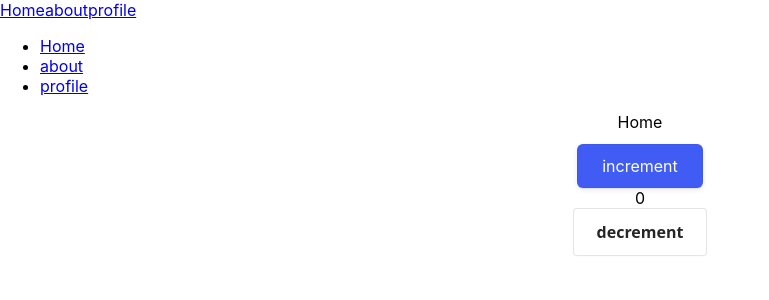
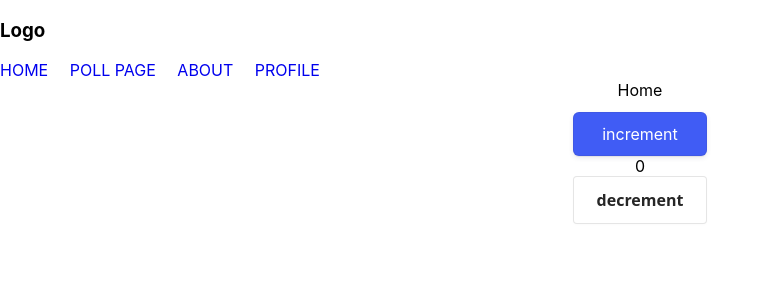
Before and after one commit to majdedr/DemoApp, a React (Create React App) app in the folder my-app/: page / in a window 1280 px wide. Shown: the top 300 px of the page, without its empty margins (0-769 px from the left). Built offline with nearby package versions, Linux system fonts and the light colour scheme.

Commit message:
refactor code, poll component added, style review for other components

```diff
--- a/my-app/src/App.css
+++ b/my-app/src/App.css
@@ -4,4 +4,7 @@
     display: flex;
     flex-direction: column;
     align-items: center;
+    justify-content: space-between;
+    min-height: 100vh;
+    justify-content: flex-start;
 }
--- a/my-app/src/App.tsx
+++ b/my-app/src/App.tsx
@@ -1,42 +1,13 @@
 import "./App.css";
-// import Counter from "./components/Counter";
-import { BrowserRouter as Router, Link } from "react-router-dom";
-import { ROUTES } from "./shared/routesData/routes";
-// import {About}  from "./pages/about";
-// import {Home} from "./pages/home";
-// import {Profile} from "./pages/profile";
-// import  { lazy } from "react";
+import { BrowserRouter as Router } from "react-router-dom";
 import { Header } from "./components/header";
 import RoutesTemplate from "./shared/components/RoutesTemplate";
 
-// const LazyAbout:any  = lazy(() => import("./pages/about/About"));
-
-// const Error = () => <div>Error</div>;
 function App() {
-
   return (
     <Router>
       <Header />
-      <nav>
-        <Link to={ROUTES.HOME.link}>Home</Link>
-        <Link to={ROUTES.ABOUT.link}>about</Link>
-        <Link to={ROUTES.PROFILE.link+ 'majde'}>profile</Link>
-      </nav>
-
-        <ul>
-          <li>
-            <Link to={ROUTES.HOME.link}>Home</Link>
-          </li>
-          <li>
-            <Link to={ROUTES.ABOUT.link}>about</Link>
-          </li>
-          <li>
-            <Link to={ROUTES.PROFILE.link+ 'majde'}>profile</Link>
-          </li>
-        </ul>
-        {/* <Counter /> */}
-        <div className="container">
-
+      <div className="container">
         <RoutesTemplate />
       </div>
     </Router>
--- a/my-app/src/components/Counter.tsx
+++ b/my-app/src/components/Counter.tsx
@@ -3,6 +3,7 @@ import { decrement, increment } from "../store/actions/counterActions";
 import { counterSelector } from "../store/selectors/counterSelector";
 import CustomedButton from "../shared/components/UI/IncrementButton";
 import "../shared/sharedStyle.css";
+import "./styles.css";
 
 const Counter = () => {
   const counter = useSelector(counterSelector);
@@ -12,7 +13,7 @@ const Counter = () => {
   const decrememntButtonClick = () => dispatch(decrement());
 
   return (
-    <>
+    <div className="counterContainer">
       <CustomedButton
         className="button-9"
         onClick={incrementButtonClick}
@@ -24,7 +25,7 @@ const Counter = () => {
         onClick={decrememntButtonClick}
         label={"decrement"}
       />
-    </>
+    </div>
   );
 };
 
--- a/my-app/src/components/header/Header.tsx
+++ b/my-app/src/components/header/Header.tsx
@@ -1,8 +1,18 @@
+import { ROUTES } from "../../shared/routesData/routes";
+import "./header.css";
 
-const Header= () => {
-return <div>
-
-</div>
-}
+const Header = () => {
+  return (
+    <header>
+      <h3>Logo</h3>
+      <nav className="header">
+        <a href={ROUTES.HOME.link}>Home</a>
+        <a href={ROUTES.POLL.link}>Poll page</a>
+        <a href={ROUTES.ABOUT.link}>about</a>
+        <a href={ROUTES.PROFILE.link + "majde"}> profile</a>
+      </nav>
+    </header>
+  );
+};
 
 export default Header;
--- /dev/null
+++ b/my-app/src/components/header/header.css
@@ -0,0 +1,16 @@
+.header{
+    display: flex;
+    flex-direction: row;
+    justify-content: space-between;
+    max-width: 25%;
+}
+
+.header a{
+    color: 947e9c;
+    text-decoration: none;
+    text-transform: uppercase;
+}
+
+.header a:active{
+    color: yellow;
+}
--- /dev/null
+++ b/my-app/src/components/styles.css
@@ -0,0 +1,6 @@
+.counterContainer {
+    display: flex;
+    max-height: 66vh;
+    flex-direction: column;
+    text-align: center;
+}
--- /dev/null
+++ b/my-app/src/pages/poll/Poll.tsx
@@ -0,0 +1,46 @@
+import { useState } from "react";
+import "./poll.css";
+
+const options = [
+  { id: 1, label: "HTML", percent: "30" },
+  { id: 2, label: "CSS", percent: "20" },
+  { id: 3, label: "JS", percent: "10" },
+  { id: 4, label: "JQUERY", percent: "50" },
+];
+
+const Poll = () => {
+  const style = (value: number) => ({ "--w": value } as React.CSSProperties);
+  const [selected, setSelected] = useState(0);
+
+  return (
+    <div className="wrapper">
+      <header>Poll UI Design</header>
+      <div className="poll-area">
+        {options?.map((item: any) => {
+          return (
+            <label
+              htmlFor=""
+              key={item.id}
+              className={selected === item.id ? "selected" : ""}
+              onClick={() => {
+                setSelected(item.id);
+              }}
+            >
+              <div className="row">
+                <div className="column">
+                  <span className="circle"></span>
+                  <span className="text">{item.label}</span>
+                </div>
+
+                <span className="percent">{item.percent}%</span>
+              </div>
+              <div className="progress" style={style(item.percent)}></div>
+            </label>
+          );
+        })}
+      </div>
+    </div>
+  );
+};
+
+export default Poll;
--- /dev/null
+++ b/my-app/src/pages/poll/index.ts
@@ -0,0 +1 @@
+export { default as Poll } from "./Poll";
--- /dev/null
+++ b/my-app/src/pages/poll/poll.css
@@ -0,0 +1,112 @@
+.wrapper {
+    background: #fff;
+    border-radius: 15px;
+    max-width: 380px;
+    width: 100%;
+    padding: 25px;
+}
+
+.wrapper header {
+    font-size: 22px;
+    font-weight: 600;
+}
+
+.wrapper .poll-area {
+    margin: 20px 0px 15px 0px;
+}
+
+.poll-area label {
+    display: block;
+    border-radius: 5px;
+    margin-bottom: 10px;
+    padding: 8px 15px;
+    border: 2px solid #e6e6e6;
+    transition: all 0.2s ease;
+}
+
+label.selected {
+    border-color: #6665ee;
+}
+
+label .row {
+    display: flex;
+    justify-content: space-between;
+}
+
+label .row .column {
+    display: flex;
+    align-items: center;
+}
+
+label .row .circle {
+    height: 19px;
+    width: 19px;
+    display: block;
+    border: 2px solid #ccc;
+    border-radius: 50%;
+    margin-right: 10px;
+    position: relative;
+    transition: all 0.2s ease;
+}
+
+label.selected .row .circle {
+    border-color: #6665ee;
+}
+
+.row .circle::after {
+    content: "";
+    position: absolute;
+    height: 11px;
+    width: 11px;
+    background: #ccc;
+    top: 2px;
+    left: 2px;
+    border-radius: inherit;
+    display: none;
+}
+
+label.selected .row .circle::after {
+    display: block;
+    background: #6665ee !important;
+}
+
+label:hover .row .circle::after {
+    display: block;
+    background: #e6e6e6;
+}
+
+label .row span {
+    font-size: 16px;
+    font-weight: 500;
+}
+
+label .row .percent {
+    display: none;
+}
+
+label .progress {
+    height: 7px;
+    width: 100%;
+    margin: 8px 0px 3px 0px;
+    background: #f0f0f0;
+    position: relative;
+    border-radius: 30px;
+    display: none;
+}
+
+label .progress::after {
+    content: "";
+    position: absolute;
+    height: 100%;
+    width: calc(1% * var(--w));
+    background: #ccc;
+    border-radius: inherit;
+}
+
+label.selected .progress::after {
+    background: #6665ee;
+}
+
+label.selected :is(.percent, .progress) {
+    display: block;
+}
--- a/my-app/src/pages/profile/Profile.tsx
+++ b/my-app/src/pages/profile/Profile.tsx
@@ -1,18 +1,19 @@
 import { useNavigate, useParams } from "react-router-dom";
+import CustomedButton from "../../shared/components/UI/IncrementButton";
 import { ROUTES } from "../../shared/routesData/routes";
 const Profile = () => {
   const navigate = useNavigate();
-  const {username} = useParams();
-  return (<>
+  const { username } = useParams();
+  return (
+    <>
       Profile page form user {username}
-      <button
+      <CustomedButton
+        className="button-9"
         onClick={() => {
           navigate(ROUTES.HOME.link);
         }}
-      >
-        {" "}
-        navigate to homepage{" "}
-      </button>
+        label={"navigate to homepage"}
+      />
     </>
   );
 };
--- a/my-app/src/shared/components/RoutesTemplate.tsx
+++ b/my-app/src/shared/components/RoutesTemplate.tsx
@@ -1,6 +1,7 @@
 import { lazy, Suspense } from "react";
 import { Route, Routes } from "react-router-dom";
 import { Home } from "../../pages/home";
+import { Poll } from "../../pages/poll";
 import { Profile } from "../../pages/profile";
 import { ROUTES } from "../routesData/routes";
 import RouteError from './error/Error';
@@ -11,6 +12,7 @@ const RoutesTemplate = () => {
   return (
     <Routes>
       <Route path={ROUTES.HOME.link} element={<Home />} />
+      <Route path={ROUTES.POLL.link} element={<Poll />} />
       <Route
         path={ROUTES.ABOUT.link}
         element={
--- a/my-app/src/shared/routesData/routes.ts
+++ b/my-app/src/shared/routesData/routes.ts
@@ -8,4 +8,7 @@ export const ROUTES = {
   PROFILE: {
     link: "/profile/",
   },
+  POLL:{
+    link: "/poll",
+  },
 };
```
